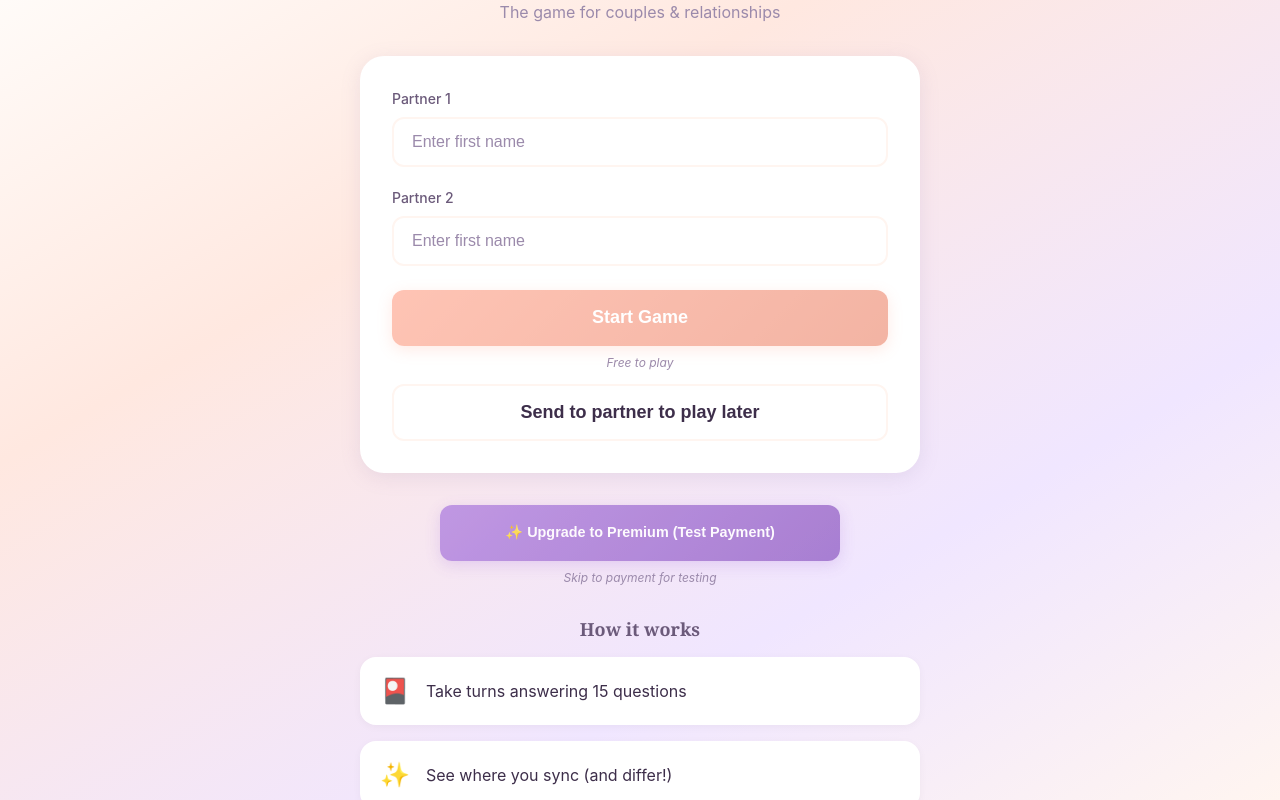
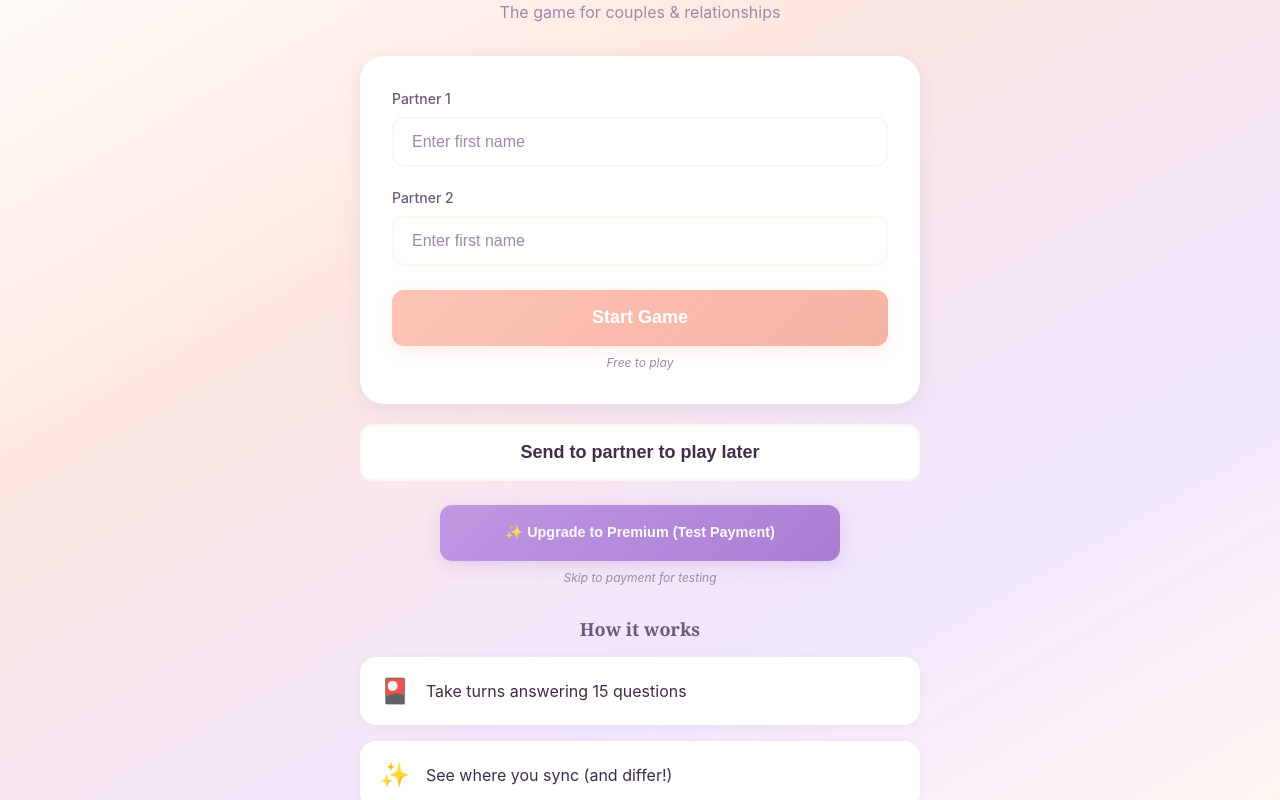
Before and after one commit to stoffis-git/play-reveal, a React (Vite) app: page / in a window 1280 px wide. Built offline with nearby package versions, Linux system fonts and the light colour scheme.

Commit message:
Tweak reminder share: move CTA, simplify text, remove WhatsApp fallback

```diff
--- a/src/components/LandingPage.tsx
+++ b/src/components/LandingPage.tsx
@@ -81,7 +81,7 @@ export function LandingPage() {
 
   const handleSendReminder = async () => {
     const url = window.location.origin;
-    const text = `Let\u2019s play this together later: Reveal \u2013 the game for couples.\n\nWhen we\u2019re both free, open this on one phone and we\u2019ll play together:\n${url}`;
+    const text = `Let\u2019s play this together later: Reveal \u2013 the game for couples.\n\nWhen we\u2019re both free, open this on one phone and we\u2019ll play together: ${url}`;
 
     try {
       if (navigator.share) {
@@ -93,16 +93,14 @@ export function LandingPage() {
         return;
       }
     } catch {
-      // Ignore share errors and fall through to clipboard/WhatsApp fallback
+      // Ignore share errors and fall through to clipboard fallback
     }
 
     try {
       await navigator.clipboard.writeText(text);
-      alert('Reminder text copied. Paste it into WhatsApp or your favorite chat.');
-      return;
+      alert('Reminder text copied. Paste it into your favorite chat.');
     } catch {
-      const encoded = encodeURIComponent(text);
-      window.location.href = `https://wa.me/?text=${encoded}`;
+      alert('Could not copy. Please copy this link manually: ' + url);
     }
   };
 
@@ -203,14 +201,15 @@ export function LandingPage() {
               Free to play
             </p>
           )}
-          <button
-            className="btn btn--secondary btn--full"
-            onClick={handleSendReminder}
-            style={{ marginTop: '12px' }}
-          >
-            Send to partner to play later
-          </button>
         </div>
+
+        <button
+          className="btn btn--secondary btn--full"
+          onClick={handleSendReminder}
+          style={{ marginTop: '-12px', marginBottom: '24px' }}
+        >
+          Send to partner to play later
+        </button>
 
         {/* Test Payment Button */}
         <div style={{
```
